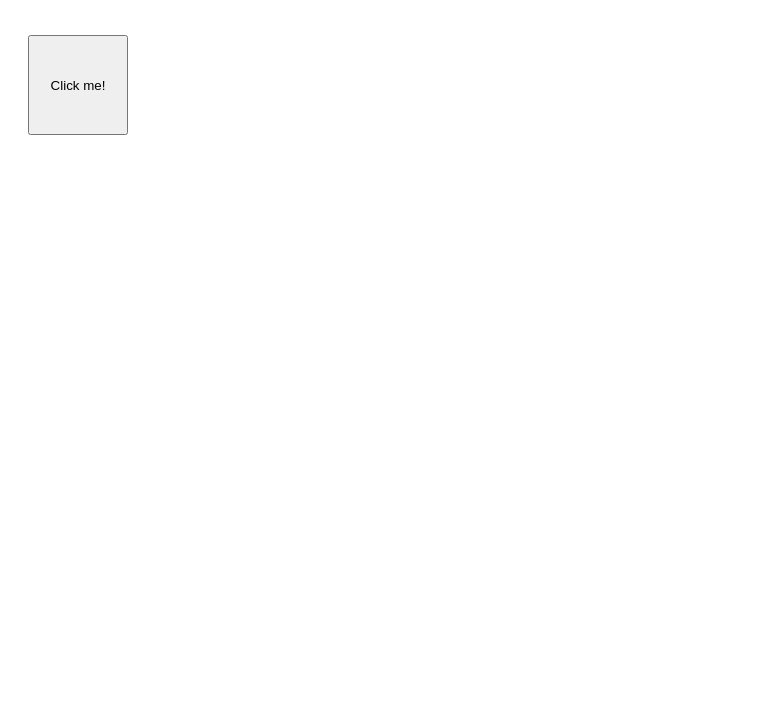
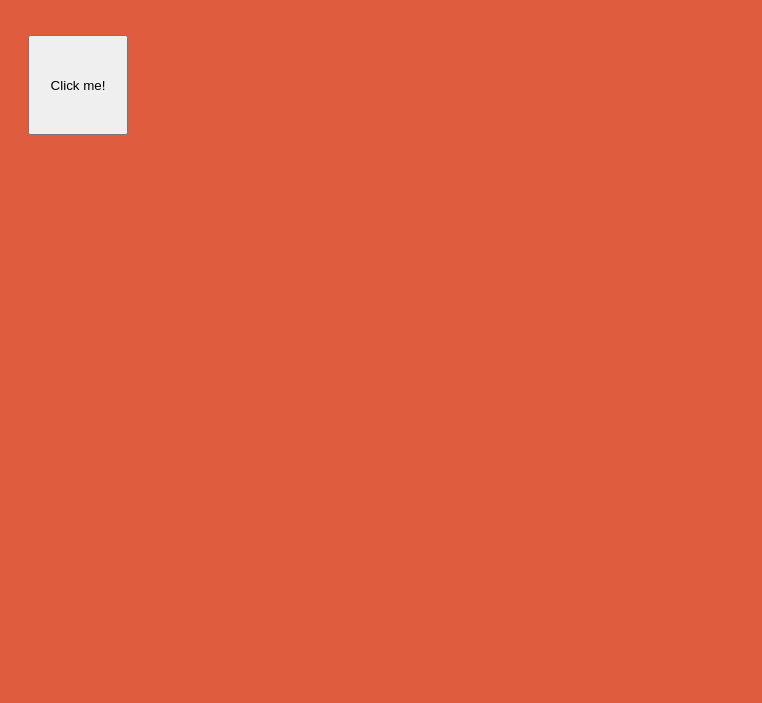
Before and after one commit to cillacodes/blocksblocksblocks, a plain HTML site: page index.html in a window 1280 px wide. Shown: the part 97-800 px from the top of the page, without its empty margins (0-762 px from the left). Drawn offline with nearby package versions, Linux system fonts and the light colour scheme.

Commit message:
add a background color

```diff
--- a/styles.css
+++ b/styles.css
@@ -1,5 +1,5 @@
 body{
-  background-color:
+  background-color: #e05c3e;
 }
 
 h1{
```
